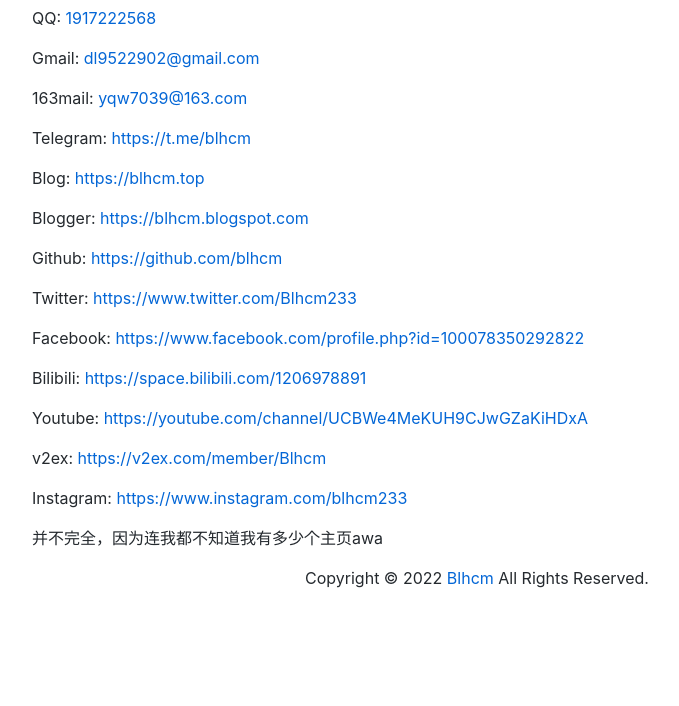
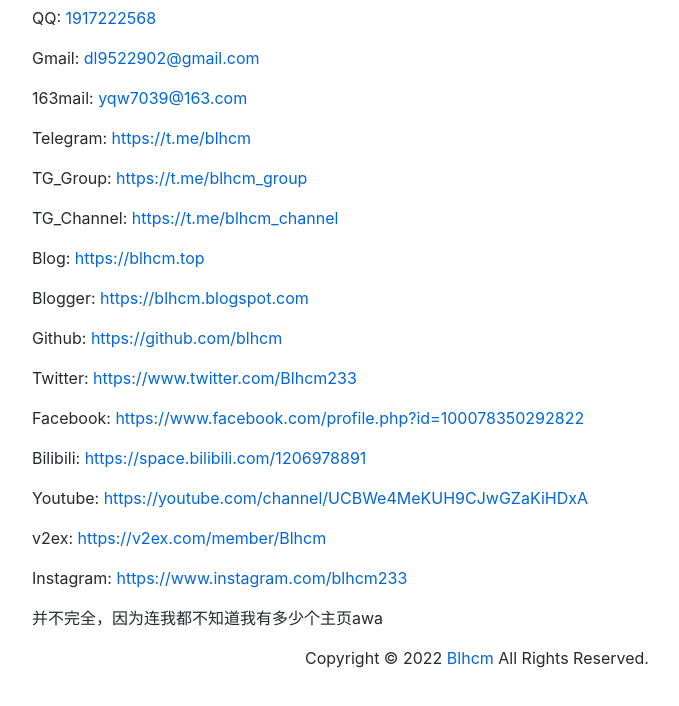
Before and after one commit to blhcm/contact, a plain HTML site: page index.html in a window 1280 px wide. Shown: the part 106-812 px from the top of the page, without its empty margins (163-842 px from the left). Drawn offline with Linux system fonts and the light colour scheme.

Commit message:
Update index.html

```diff
--- a/index.html
+++ b/index.html
@@ -27,8 +27,10 @@ text-align: center;
         <p>QQ: <a href="https://qm.qq.com/cgi-bin/qm/qr?k=jVoPeOb8Be0abv9QdJ12nlbwMlH_UFTA&noverify=0">1917222568</a><p>
         <p>Gmail: <a href="mailto:dl9522902@gmail.com">dl9522902@gmail.com</a><p>
         <p>163mail: <a href="mailto:yqw7039@163.com">yqw7039@163.com</a><p>
-	<p>Telegram: <a href="https://t.me/blhcm">https://t.me/blhcm</a><p>
-        <p>Blog: <a href="https://blhcm.top">https://blhcm.top</a><p>
+        <p>Telegram: <a href="https://t.me/blhcm">https://t.me/blhcm</a><p>
+        <p>TG_Group: <a href="https://t.me/blhcm_group">https://t.me/blhcm_group</a><p>
+        <p>TG_Channel: <a href="https://t.me/blhcm_channel">https://t.me/blhcm_channel</a><p>
+	<p>Blog: <a href="https://blhcm.top">https://blhcm.top</a><p>
         <p>Blogger: <a href="https://blhcm.blogspot.com">https://blhcm.blogspot.com</a><p>
         <p>Github: <a href="https://github.com/blhcm">https://github.com/blhcm</a><p>
         <p>Twitter: <a href="https://www.twitter.com/Blhcm233">https://www.twitter.com/Blhcm233</a><p>
```
